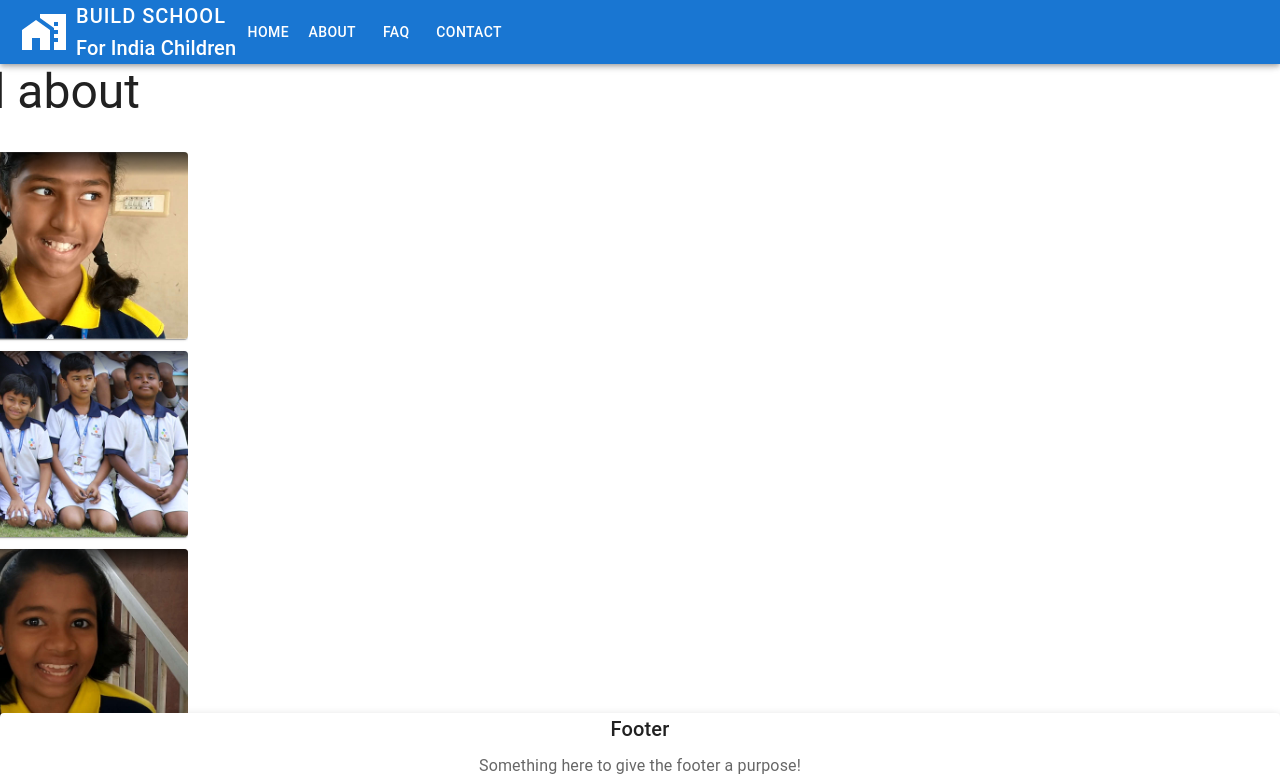
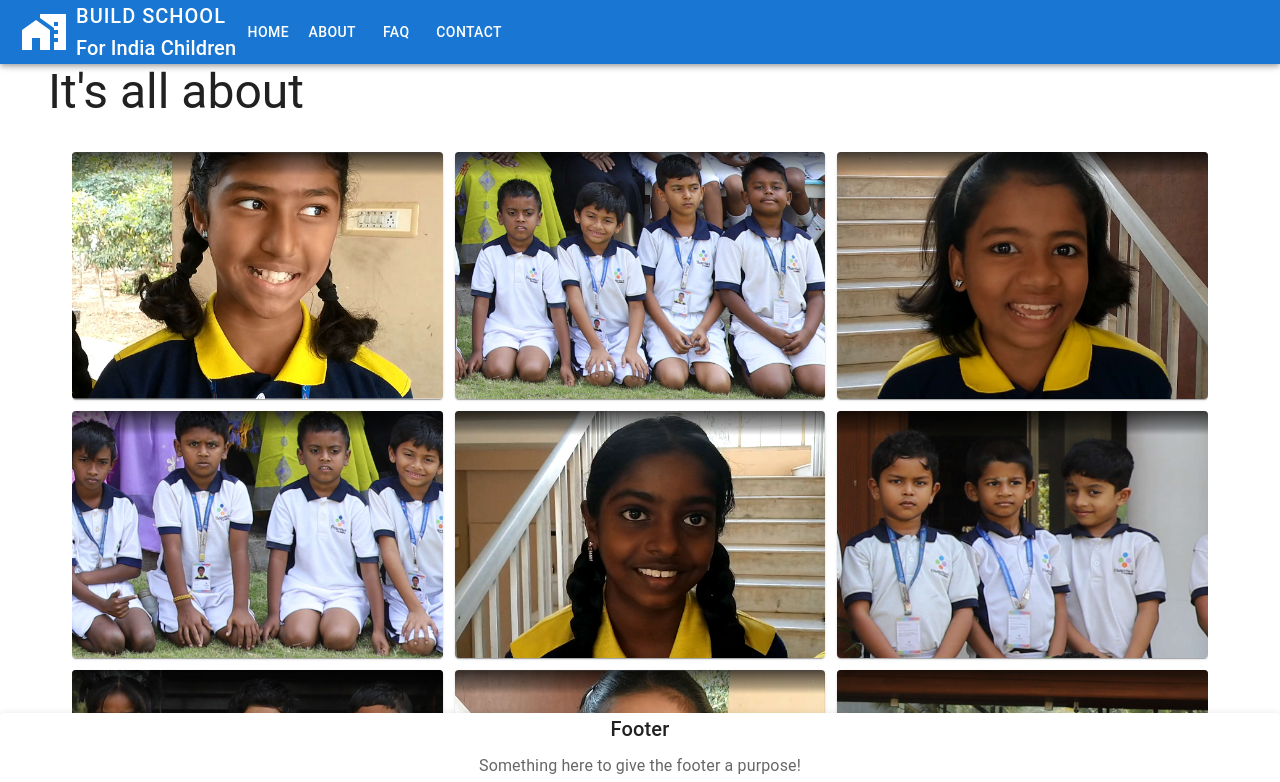
Before and after one commit to ipraisethelord/for-india-children, a React (Vite) app: page /About in a window 1280 px wide. Shown: the top 782 px of the page. Built offline with nearby package versions, Linux system fonts and the light colour scheme.

Commit message:
make content centered and with full width

```diff
--- a/src/components/pages/About.jsx
+++ b/src/components/pages/About.jsx
@@ -8,16 +8,16 @@ import { Typography } from "@mui/material";
 function About() {
   return (
     <>
-      <Box maxWidth={false}  display="flex" minHeight="100vh" justifyContent="center"
+      <Box sx={{ '&.MuiContainer-maxWidthLg': { width: '100%' } }} display="flex" minHeight="100vh" justifyContent="center"
   alignItems="center">
         <Stack spacing={2} alignItems="center">
-          <Container>
+          <Container maxWidth={false}>
             <Typography variant="h3" component="h2">
               It's all about
             </Typography>
             {/* <ChildrenImageList /> */}
           </Container>
-          <Container>
+          <Container maxWidth={false}>
             <AlbumChildren />
           </Container>
         </Stack>
--- a/src/components/pages/Home.jsx
+++ b/src/components/pages/Home.jsx
@@ -1,7 +1,8 @@
 import React from "react";
+import Box from "@mui/material/Box";
+import AlbumCategory from "../reusable/AlbumCategory";
 import givealittlehelpalot from "../../assets/givealittlehelpalot.jpg"; //1500X800px
 import CssBaseline from "@mui/material/CssBaseline";
-import Box from "@mui/material/Box";
 import Container from "@mui/material/Container";
 import Paper from "@mui/material/Paper";
 import { styled } from "@mui/system";
@@ -10,8 +11,22 @@ import Grid from "@mui/material/Grid";
 import CardCategory from "../reusable/CardCategory.jsx";
 import CardImage from "../reusable/CardImage";
 import categoryItems from "../../assets/data/data.json";
-import AlbumCategory from "../reusable/AlbumCategory";
+
 //import CategoryImageData from "../reusable/CategoryImageData";
+
+function Home() {
+  return (
+    <>
+    <Box display="flex" bgcolor="lightblue" justifyContent="center">
+        <Box sx={{ width: '100%' }}>
+        <AlbumCategory />
+        </Box>
+    </Box>
+    </>
+  );
+}
+
+export default Home;
 // const StyledPaper = styled(Paper)({
 //   display: "flex",
 //   justifyContent: "center",
@@ -26,11 +41,7 @@ import AlbumCategory from "../reusable/AlbumCategory";
 //   height: "auto"
 //   //borderRadius: '20px',
 // });
-
-function Home() {
-  return (
-    <>
-      {/* <StyledPaper>
+ {/* <StyledPaper>
 
              <StyledImage src={givealittlehelpalot} alt='Give a little, help a lot' />
     </StyledPaper>
@@ -51,11 +62,3 @@ function Home() {
       </Grid>
 
      */}
-      <Box display="flex" bgcolor="lightblue">
-        <AlbumCategory />
-      </Box>
-    </>
-  );
-}
-
-export default Home;
--- a/src/components/reusable/AlbumCategory.jsx
+++ b/src/components/reusable/AlbumCategory.jsx
@@ -1,26 +1,21 @@
 import React from "react";
-
 import Button from "@mui/material/Button";
-
 import Card from "@mui/material/Card";
 import CardActions from "@mui/material/CardActions";
 import CardContent from "@mui/material/CardContent";
 import CardMedia from "@mui/material/CardMedia";
-
 import Grid from "@mui/material/Grid";
 import Stack from "@mui/material/Stack";
 import Box from "@mui/material/Box";
-
 import Typography from "@mui/material/Typography";
 import Container from "@mui/material/Container";
-
 import data from "../../assets/data/data.json";
 
 export default function AlbumCategory() {
   return (
     <>
       {/* End hero unit */}
-      <Box sx={{ width: "100%" }}>
+      <Box sx={{ width: "100%" , display: 'flex',  justifyContent: 'center',  alignItems: 'center',}}>
         <Stack spacing={2}>
           <Container>
             <Typography
--- a/src/components/reusable/AlbumChildren.jsx
+++ b/src/components/reusable/AlbumChildren.jsx
@@ -8,8 +8,6 @@ import {
 
   } from '@mui/material';
   import ChildrenImageData from './ChildrenImageData';
-  //import { useValue } from '../../context/ContextProvider';
-
 
   const AlbumChildren = () => {
 
--- a/src/components/reusable/ChildrenImageList.jsx
+++ b/src/components/reusable/ChildrenImageList.jsx
@@ -7,7 +7,7 @@ import Container from "@mui/material/Container";
 export default function ChildrenImageList() {
   const matches = useMediaQuery('(min-width:600px)');
   return (
-    <Container >
+    <Container maxWidth={false}>
     <ImageList sx={{ width: 800, height: 610 }} cols={matches ? 4: 2} rowHeight={200} spacing={8}>
       {ChildrenImageData.map((item) => (
         <ImageListItem key={item.img}>
--- a/src/components/reusable/Router.jsx
+++ b/src/components/reusable/Router.jsx
@@ -1,45 +1,29 @@
 import Header from "./Header";
-
 import Footer from "./Footer";
-
 import Home from "../pages/Home";
-
 import Contact from "../pages/Contact";
-
 import Faq from "../pages/Faq";
-
 import About from "../pages/About";
-
 import { BrowserRouter, Routes, Route, Outlet } from "react-router-dom";
-
-import { Toolbar } from "@mui/material";
-
-
-
-import Stack from "@mui/material/Stack";
-
+// import Toolbar  from "@mui/material/Toolbar";
+import Container from "@mui/material/Container";
+//import Stack from "@mui/material/Stack";
 import Box from "@mui/material/Box";
-
 //import { createBrowserRouter, RouterProvider, Outlet } from 'react-router-dom'
 
-
-
 function Router() {
-
   const Layout = () => {
-
     return (
       <>
-        <Box display="flex">
+        <Container maxWidth={false}>
           <Header />
           <Box
             direction={{ xs: "column", sm: "row" }}
-
+            sx={{ maxWidth: 'none', minWidth: 'none' }}
           >
-            <Toolbar />
             <Outlet />
           </Box>
-        </Box>
+        </Container>
         <Footer />
       </>
     );
--- a/src/index.css
+++ b/src/index.css
@@ -112,3 +112,6 @@ img {
     border-radius: 10px;
   }
 } */
+/* .full-width {
+  max-width: none;
+} */
```
